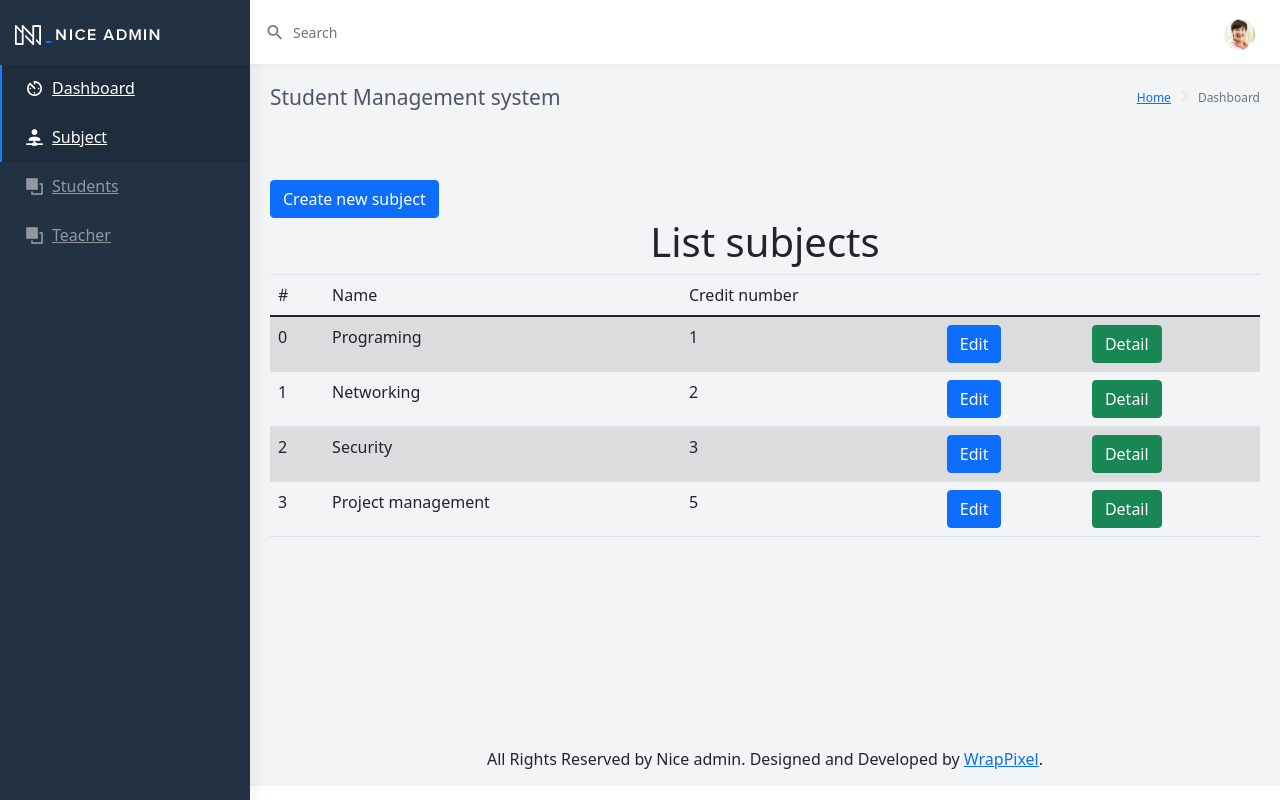
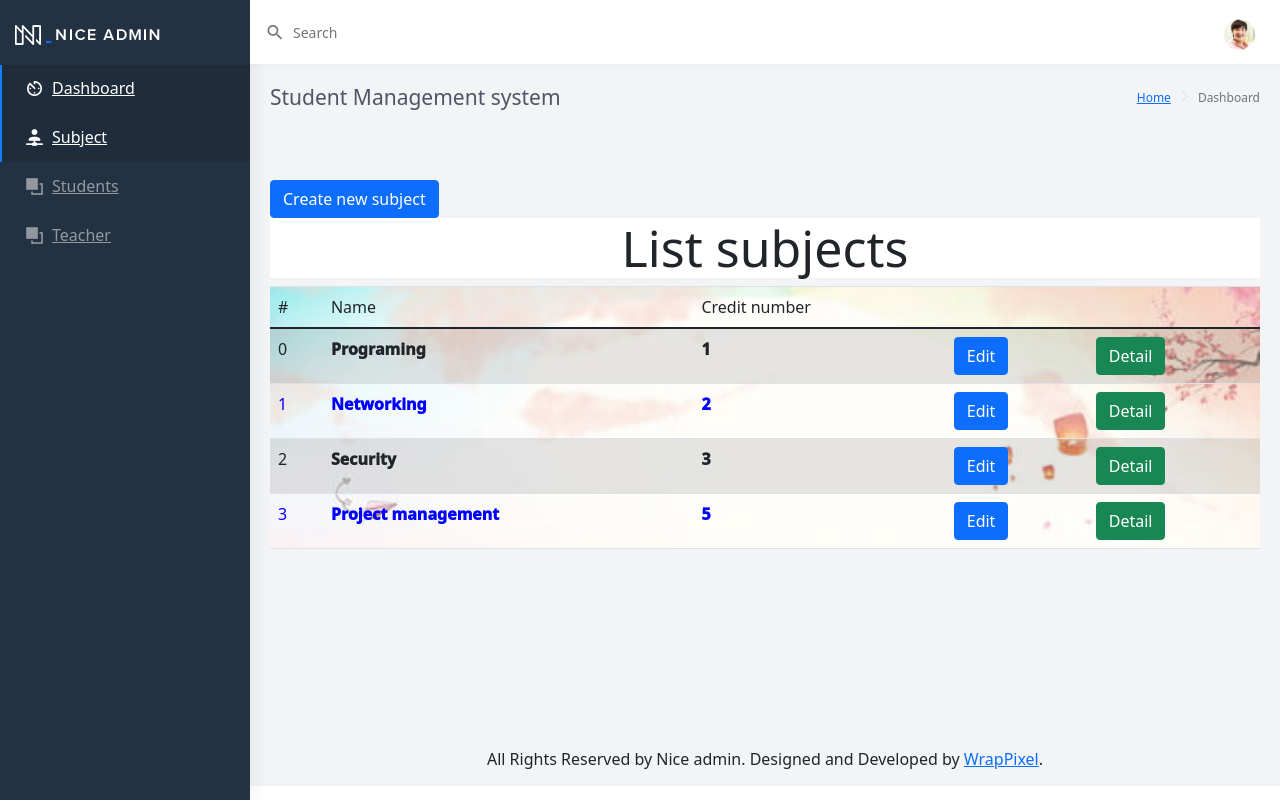
Before and after one commit to bap-internship-2021/course-management, a PHP site: page /?action=subjects in a window 1280 px wide. Run offline with PHP 8.4, Linux system fonts and the light colour scheme; data comes from the database, SQL or seed files in the repository.

Commit message:
create background UI

```diff
--- /dev/null
+++ b/public/mystyle.css
@@ -0,0 +1,15 @@
+.table_body{
+    font-weight: 1000;
+    color: blue;
+}
+
+.table_body_students{
+    font-weight: 1000;
+    color:#fff;
+
+
+}
+
+.table-striped{
+    background-size: cover;
+}
--- a/views/header_app.php
+++ b/views/header_app.php
@@ -2,6 +2,7 @@
 <html lang="en">
 <head>
     <meta charset="utf-8">
+    <link rel="stylesheet" href="./public/mystyle.css">
     <meta http-equiv="X-UA-Compatible" content="IE=edge">
     <!-- Tell the browser to be responsive to screen width -->
     <meta name="viewport" content="width=device-width, initial-scale=1">
--- a/views/subjects/index.php
+++ b/views/subjects/index.php
@@ -89,8 +89,8 @@
     unset($_SESSION['delete_subject']['success']); ?>
 
     <div class="table-responsive">
-        <h1 class="text-blue text-center">List subjects</h1>
-        <table class="table table-striped">
+        <h1 class="text-blue text-center" style="background: #fff; font-size: 50px">List subjects</h1>
+        <table class="table table-striped" background="public/images/subjects.jpg">
             <thead>
             <tr>
                 <th scope="col">#</th>
@@ -103,7 +103,7 @@
 
             <?php if (!empty($subjects)) { ?>
                 <?php foreach ($subjects as $key => $subject) { ?>
-                    <tr>
+                    <tr class="table_body">
                         <th scope="row"><?php echo $key ?></th>
                         <td><?php echo $subject['name'] ?></td>
                         <td><?php echo $subject['credit_number'] ?></td>
--- a/views/teachers/index.php
+++ b/views/teachers/index.php
@@ -99,8 +99,8 @@
     <!--  Alert if update success  -->
 
     <div class="table-responsive">
-        <h1 class="text-blue text-center">List Teachers</h1>
-        <table class="table table-striped">
+        <h1 class="text-blue text-center" style="background: #fff; font-size: 50px">List Teachers</h1>
+        <table class="table table-striped" background="public/images/teachers.jpg">
             <thead>
             <tr>
                 <th scope="col">#</th>
@@ -114,7 +114,7 @@
 
             <?php if (!empty($teachers)) { ?>
                 <?php foreach ($teachers as $key => $tc) { ?>
-                    <tr>
+                    <tr class="table_body">
                         <th scope="row"><?php echo $key ?></th>
                         <td><?php echo $tc['name'] ?></td>
                         <td><?php echo (($tc['gender'] == 0) ? 'Nữ' : 'Nam'); ?></td>
```
Also changed, not shown: views/students/index.php (+11 -3 lines), public/images/Bap-member.jpg (added), public/images/students.jpg (added), public/images/subjects.jpg (added), public/images/teacher.jfif (added), public/images/teachers.jpg (added).
